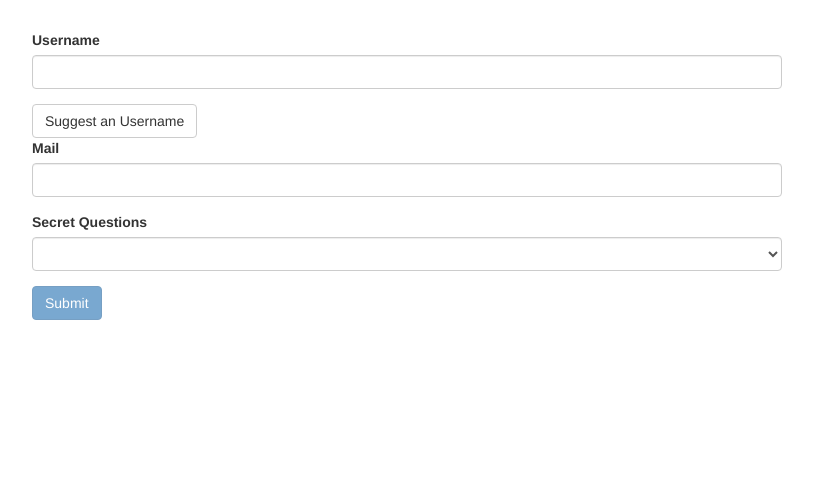
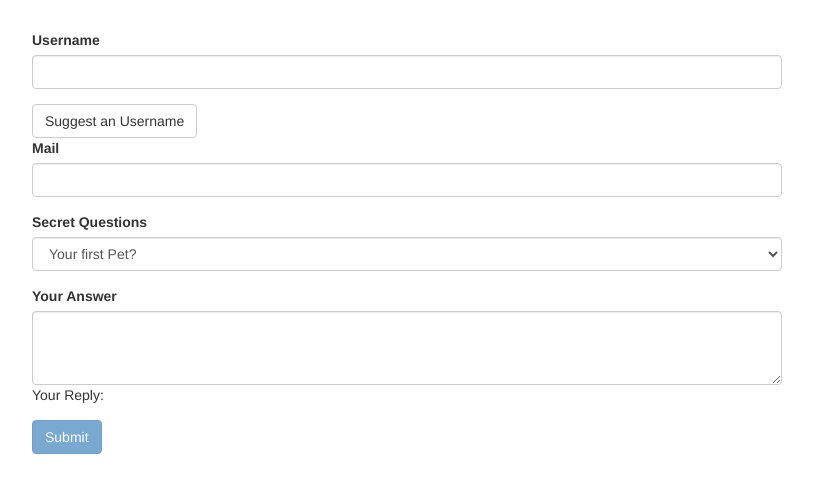
Before and after one commit to AlbertSigsbert/angular-forms, an Angular app: page / in a window 1280 px wide. Shown: the top 492 px of the page, without its empty margins (233-1046 px from the left). Built offline with nearby package versions, Linux system fonts and the light colour scheme.

Commit message:
Two way databinding & default values

```diff
--- a/src/app/app.component.html
+++ b/src/app/app.component.html
@@ -16,10 +16,16 @@
         </div>
         <div class="form-group">
           <label for="secret">Secret Questions</label>
-          <select id="secret" class="form-control" ngModel name="secret">
+          <select id="secret" class="form-control" [ngModel]="'pet'" name="secret">
             <option value="pet">Your first Pet?</option>
             <option value="teacher">Your first teacher?</option>
           </select>
+        </div>
+
+        <div class="form-group">
+          <label for="answer">Your Answer</label>
+          <textarea name="questionAnswer" class="form-control" rows="3" [(ngModel)]="answer"></textarea>
+          <p>Your Reply: {{ answer }}</p>
         </div>
         <button [disabled]="!f.valid" class="btn btn-primary" type="submit">Submit</button>
       </form>
--- a/src/app/app.component.ts
+++ b/src/app/app.component.ts
@@ -8,7 +8,7 @@ import { NgForm } from '@angular/forms';
 })
 export class AppComponent {
   @ViewChild('f') myForm:NgForm;
-
+  answer = '';
   suggestUserName() {
     const suggestedName = 'Superuser';
   }
```
